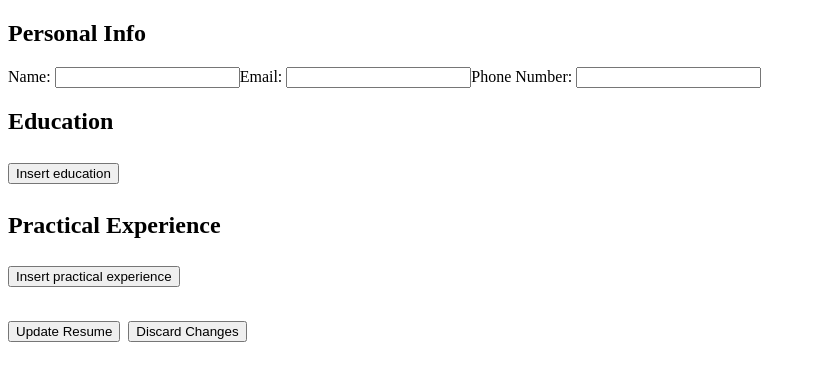
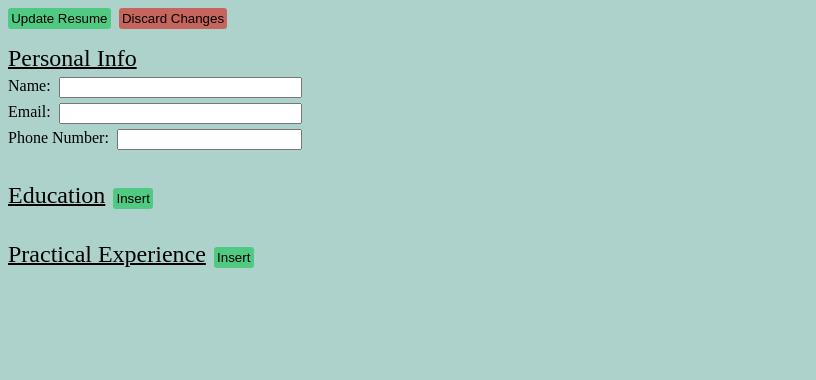
Before and after one commit to MattRangel/resume-builder, a React (Vite) app: page / in a window 1280 px wide. Shown: the top 380 px of the page, without its empty margins (0-816 px from the left). Built offline with nearby package versions, Linux system fonts and the light colour scheme.

Commit message:
Add styling to page

```diff
--- a/src/App.css
+++ /dev/null
@@ -1,15 +0,0 @@
-label {
-  margin: 0.5rem 0;
-}
-
-fieldset {
-  width: fit-content;
-}
-
-fieldset > label {
-  display: block;
-}
-
-button {
-  margin: 0.5rem 0.5rem 0.5rem 0;
-}
--- a/src/App.jsx
+++ b/src/App.jsx
@@ -1,5 +1,7 @@
-import "./App.css";
-import { Form as ResumeForm, Display as ResumeDisplay } from "./components/Resume.jsx";
+import {
+  Form as ResumeForm,
+  Display as ResumeDisplay,
+} from "./components/Resume.jsx";
 import { useState } from "react";
 
 function App() {
@@ -8,6 +10,7 @@ function App() {
 
   return (
     <>
+      <title>⚒️ Resume Builder</title>
       {editMode ? (
         <ResumeForm
           data={resumeData}
--- /dev/null
+++ b/src/components/DisplayExport.css
@@ -0,0 +1,17 @@
+@media print {
+  #root {
+    display: grid;
+    background-color: white;
+    grid-template-columns: repeat(2, auto);
+    print-color-adjust: exact;
+  }
+
+  #root > section:first-of-type {
+    background-color: #e0e0e0;
+    grid-column-start: span 2;
+  }
+
+  button {
+    display: none;
+  }
+}
--- /dev/null
+++ b/src/components/Resume.css
@@ -0,0 +1,82 @@
+body {
+  background-color: #add2cc;
+}
+
+form > div {
+  width: fit-content;
+  margin: 1rem 0 2rem;
+}
+
+section {
+  margin: 1rem 0 2rem;
+}
+
+fieldset {
+  width: fit-content;
+}
+
+label {
+  display: flex;
+  gap: 0.5rem;
+  margin: 0.3rem 0;
+
+  & input,
+  textarea {
+    flex: 1;
+  }
+}
+
+h2 {
+  display: inline;
+  font-weight: normal;
+  text-decoration: underline;
+  text-decoration-thickness: 2px;
+}
+
+h2 + button {
+  margin-left: 0.5rem;
+}
+
+p {
+  margin-top: 0;
+}
+
+button {
+  cursor: pointer;
+  border-style: none;
+  border-radius: 0.2rem;
+  padding: 0.2rem;
+  margin-right: 0.5rem;
+}
+
+button.negative {
+  background-color: #c5655d;
+}
+
+button.positive {
+  background-color: #50c983;
+}
+
+button.with-icon {
+  display: flex;
+  gap: 0.2rem;
+  justify-self: right;
+  margin: 0 0 0.5rem;
+}
+
+button.icon {
+  height: 1rem;
+}
+
+[data-repeating-section] {
+  background-color: #8aa7ae;
+  padding: 1rem;
+  margin: 1rem 0;
+  border-radius: 1rem;
+  width: fit-content;
+  display: grid;
+}
+
+fieldset {
+  border-color: #677d79;
+}
--- a/src/components/Resume.jsx
+++ b/src/components/Resume.jsx
@@ -1,4 +1,6 @@
-import { useState } from "react";
+import "./Resume.css";
+import "./DisplayExport.css";
+
 import { SuperForm, RepeatableFormSection } from "./SuperForm.jsx";
 
 export function Form({ data, uploadData, leaveEditMode }) {
@@ -100,6 +102,12 @@ export function Form({ data, uploadData, leaveEditMode }) {
 
   return (
     <SuperForm submitData={submitData}>
+      <button type="submit" class="positive">
+        Update Resume
+      </button>
+      <button type="button" onClick={leaveEditMode} class="negative">
+        Discard Changes
+      </button>
       <div data-section="personal">
         <h2>Personal Info</h2>
         <label>
@@ -139,30 +147,20 @@ export function Form({ data, uploadData, leaveEditMode }) {
         RepeatingElement={repeatingElements.practical}
         dataArray={data.practical}
       />
-      <br />
-      <button type="submit">Update Resume</button>
-      <button type="button" onClick={leaveEditMode}>
-        Discard Changes
-      </button>
     </SuperForm>
   );
 }
 
 export function Display({ data, enterEditMode }) {
   return (
-    <div>
+    <>
       <button onClick={enterEditMode}>Edit</button>
       <section>
         <h1>{data.personal.name}</h1>
         <h3>Contact:</h3>
         <ul>
-          <li>
-            <a href={`mailto:${data.personal.email}`} />
-            {data.personal.email}
-          </li>
-          <li>
-            <a href={`tel:${data.personal.phone}`}>{data.personal.phone}</a>
-          </li>
+          <li>{data.personal.email}</li>
+          <li>{data.personal.phone}</li>
         </ul>
       </section>
       <section>
@@ -170,7 +168,9 @@ export function Display({ data, enterEditMode }) {
         {data.education?.map((education, index) => (
           <>
             <h2 key={index}>{education.name}</h2>
-            <h3>{education.studyTitle}</h3>
+            <strong>
+              <p>{education.studyTitle}</p>
+            </strong>
             <p>
               Attended from {education.startDate} to{" "}
               {education.endDateIsCurrent ? "now" : education.endDate}
@@ -183,7 +183,9 @@ export function Display({ data, enterEditMode }) {
         {data.practical?.map((practical) => (
           <>
             <h2>{practical.company}</h2>
-            <p>{practical.position}</p>
+            <strong>
+              <p>{practical.position}</p>
+            </strong>
             <p>
               Employed from {practical.startDate} to{" "}
               {practical.endDateIsCurrent ? "now" : practical.endDate}
@@ -197,6 +199,6 @@ export function Display({ data, enterEditMode }) {
           </>
         ))}
       </section>
-    </div>
+    </>
   );
 }
--- a/src/components/SuperForm.jsx
+++ b/src/components/SuperForm.jsx
@@ -1,4 +1,5 @@
 import { useState } from "react";
+import removeSvg from "/src/assets/remove.svg";
 
 export function SuperForm({ children, submitData }) {
   const createDataObject = (formElement) => {
@@ -82,21 +83,26 @@ export function RepeatableFormSection({
   return (
     <div>
       <h2>{title}</h2>
+      <button type="button" onClick={addElement} class="positive">
+        Insert
+      </button>
       {elements.map((element, index) => (
         <div
           data-section={sectionName}
           data-repeating-section
           key={element.key}
         >
-          <button type="button" onClick={removeElement(index)}>
-            Remove
+          {element}
+          <button
+            type="button"
+            onClick={removeElement(index)}
+            class="with-icon negative"
+          >
+            <img src={removeSvg} alt="remove" class="icon" />
+            Delete
           </button>
-          {element}
         </div>
       ))}
-      <button type="button" onClick={addElement}>
-        Insert {title.toLowerCase()}
-      </button>
     </div>
   );
 }
```
Also changed, not shown: src/assets/remove.svg (added).
